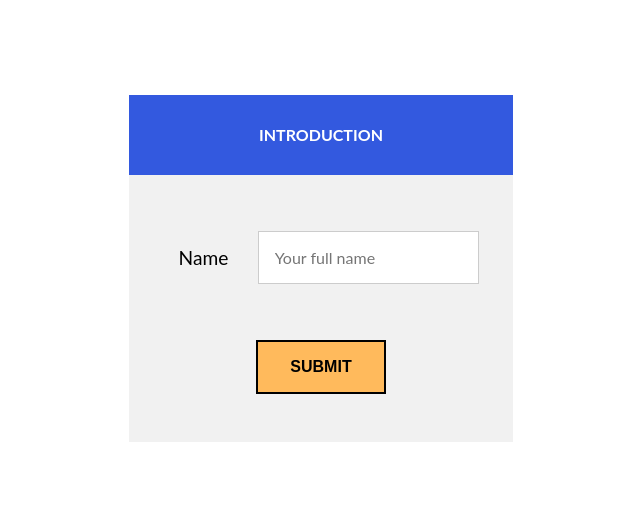
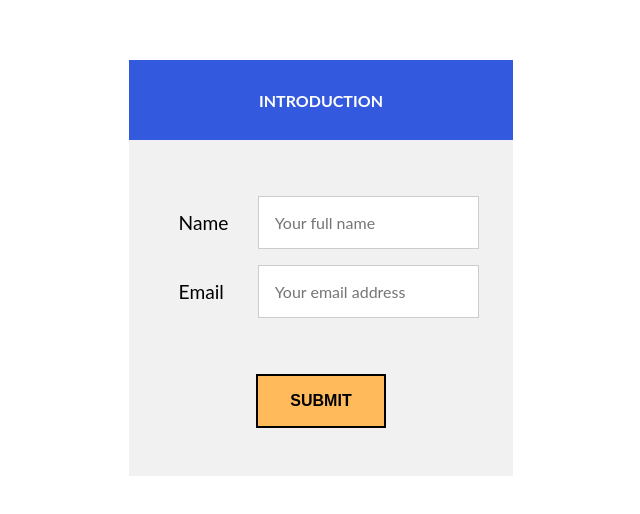
Before and after one commit to ckwagaba/jimdo-challenge, a React (Create React App) app: page / in a window 1280 px wide. Shown: the part 132-646 px from the top of the page, without its empty margins (319-959 px from the left). Built offline with nearby package versions, Linux system fonts and the light colour scheme.

Commit message:
create email input

```diff
--- a/src/components/App/App.jsx
+++ b/src/components/App/App.jsx
@@ -5,6 +5,7 @@ import './App.css';
 // components
 import Button from '../Button/Button';
 import TextInput from '../TextInput/TextInput';
+import EmailInput from '../EmailInput/EmailInput';
 
 class App extends React.Component {
   render() {
@@ -16,6 +17,7 @@ class App extends React.Component {
           </div>
           <div className="form-container-main">
             <TextInput label={'name'} placeholder={'Your full name'} />
+            <EmailInput label={'email'} placeholder={'Your email address'} />
           </div>
           <div className="form-container-footer">
             <Button label={'Submit'} />
--- /dev/null
+++ b/src/components/EmailInput/EmailInput.css
@@ -0,0 +1,25 @@
+.EmailInput {
+    display: flex;
+    align-items: center;
+    width: 90%;
+    margin: .5rem 0;
+}
+
+.EmailInput label {
+    flex: 1;
+    display: flex;
+    text-transform: capitalize;
+    font-size: 1.2rem;
+    padding: 0 1rem;
+    box-sizing: border-box;
+}
+
+.EmailInput input {
+    width: 70%;
+    padding: 1rem;
+    background: #FFF;
+    border: 1px solid #CCC;
+    box-sizing: border-box;
+    font-size: 1rem;
+    font-family: inherit;
+}
--- /dev/null
+++ b/src/components/EmailInput/EmailInput.jsx
@@ -0,0 +1,19 @@
+import React, { Component } from 'react';
+import './EmailInput.css';
+
+class EmailInput extends Component {
+    constructor(props) {
+        super(props);
+    }
+
+    render() {
+        return (
+            <div className="EmailInput">
+                <label>{this.props.label}</label>
+                <input type="email" placeholder={this.props.placeholder} />
+            </div>
+        );
+    }
+}
+
+export default EmailInput;
```
